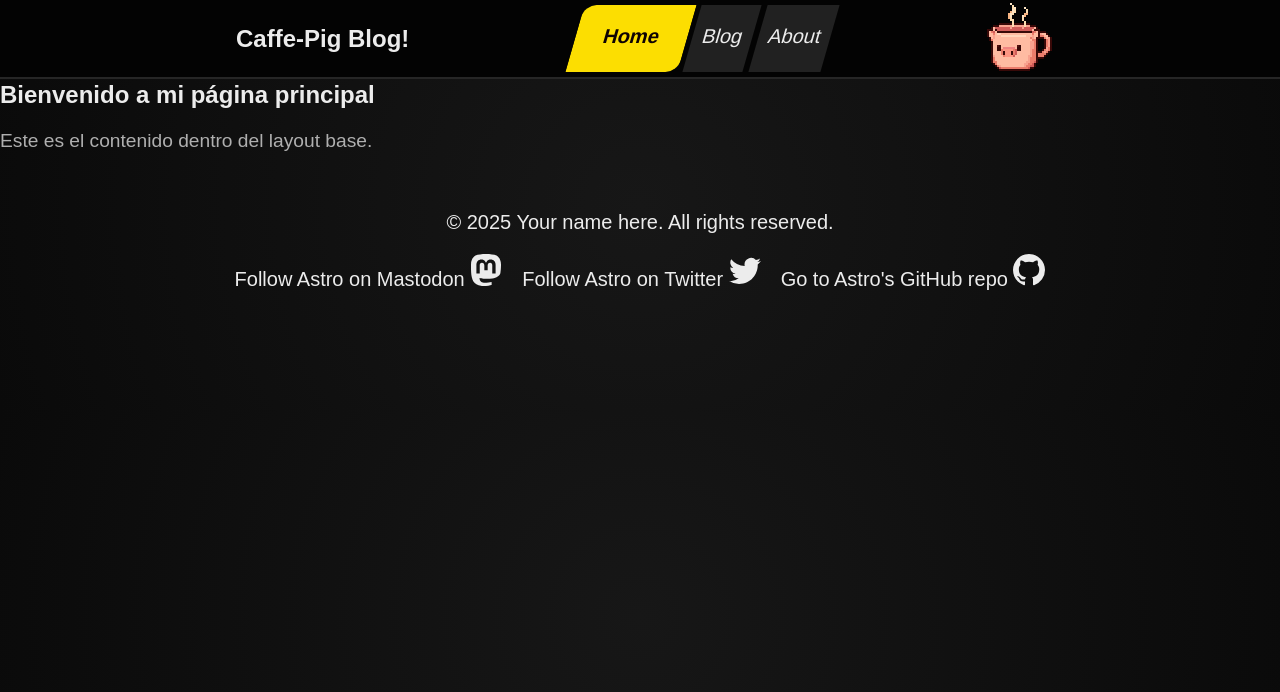
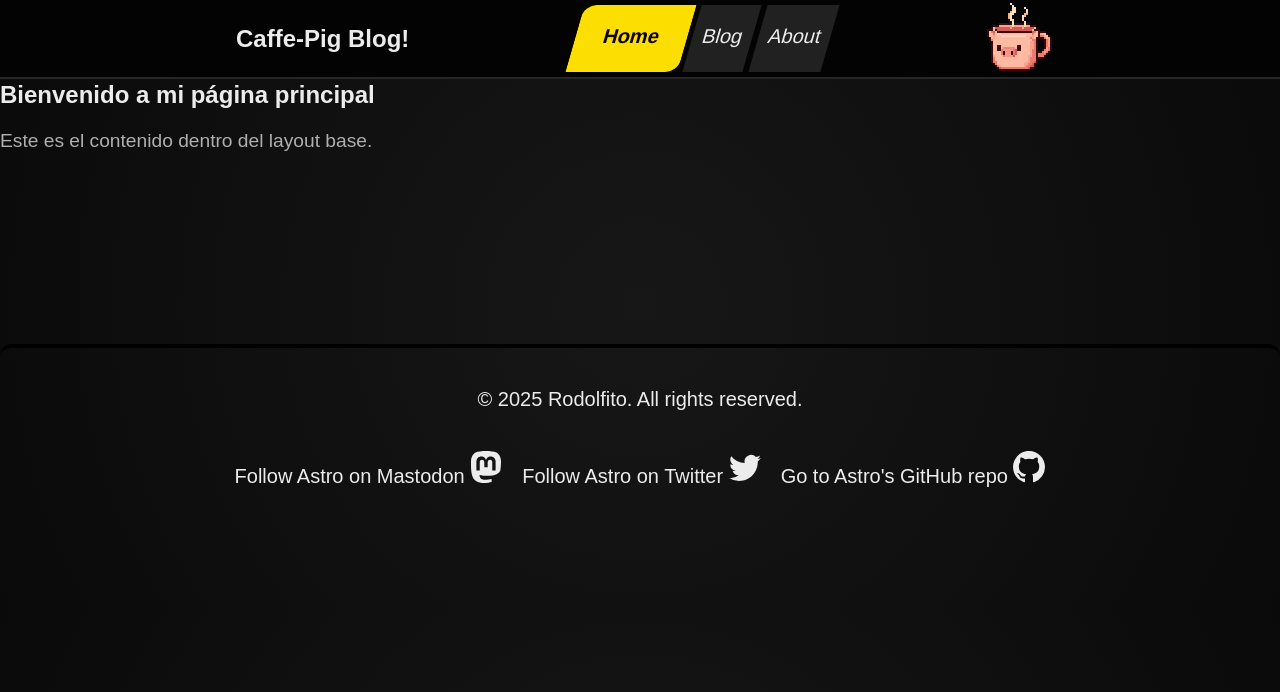
Before and after one commit to LautaroJSON/blog-cafe-front, an Astro site: page / in a window 1280 px wide. Built offline with nearby package versions, Linux system fonts and the light colour scheme; Astro itself is replaced by a stand-in of ours; a web font is replaced by a local one.

Commit message:
feat: change favicon and footer

```diff
--- a/src/components/BaseHead.astro
+++ b/src/components/BaseHead.astro
@@ -18,7 +18,7 @@ const { title, description, image = "/blog-placeholder-1.jpg" } = Astro.props;
 <!-- Global Metadata -->
 <meta charset="utf-8" />
 <meta name="viewport" content="width=device-width,initial-scale=1" />
-<link rel="icon" type="image/svg+xml" href="/favicon.svg" />
+<link rel="icon" type="image/svg+xml" href="/taza.png" />
 <link rel="sitemap" href="/sitemap-index.xml" />
 <link
   rel="alternate"
--- a/src/components/Footer.astro
+++ b/src/components/Footer.astro
@@ -3,7 +3,7 @@ const today = new Date();
 ---
 
 <footer>
-  &copy; {today.getFullYear()} Your name here. All rights reserved.
+  &copy; {today.getFullYear()} Rodolfito. All rights reserved.
   <div class="social-links">
     <a href="https://m.webtoo.ls/@astro" target="_blank">
       <span class="sr-only">Follow Astro on Mastodon</span>
@@ -51,6 +51,9 @@ const today = new Date();
 </footer>
 <style>
   footer {
+    border-top: 4px solid black;
+    border-radius: 12px 12px 0px 0px;
+    margin-top: 12rem;
     padding: 2em 1em 6em 1em;
     background: linear-gradient(var(--gray-gradient)) no-repeat;
     color: rgb(var(--gray));
@@ -60,7 +63,7 @@ const today = new Date();
     display: flex;
     justify-content: center;
     gap: 1em;
-    margin-top: 1em;
+    margin-top: 2em;
   }
   .social-links a {
     text-decoration: none;
--- a/src/styles/global.css
+++ b/src/styles/global.css
@@ -8,6 +8,7 @@
   --bg: #212121;
   --font-color: #ececec;
   --font-color-p: #afafaf;
+  --gray-gradient: #212121;
   /* --font-color: white; */
 }
 @font-face {
```
Also changed, not shown: public/faviconn.svg (renamed from public/favicon.svg).
